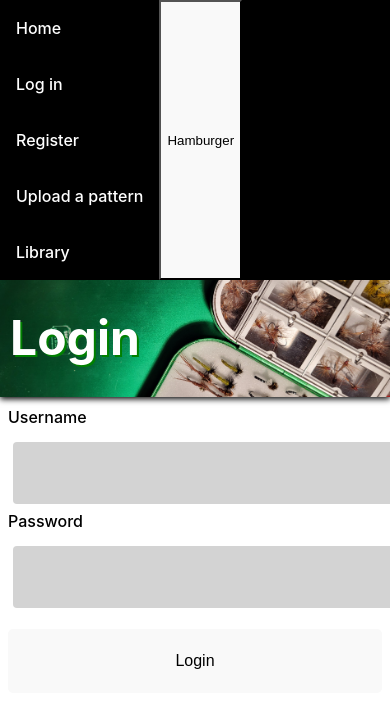
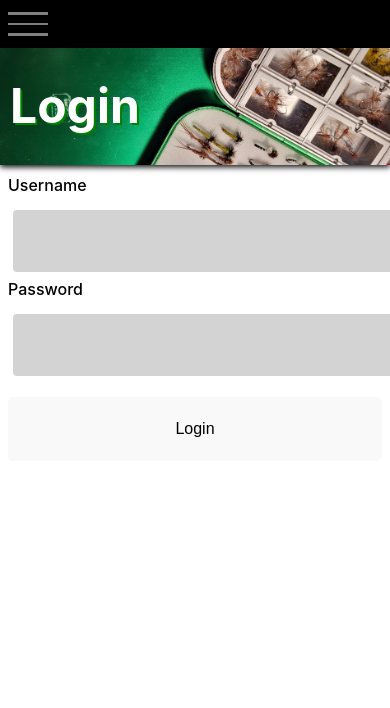
Before and after one commit to ikonenmk/FlyPatternLibrary, a React (Vite) app in the folder src/main/frontend/flylib/: page /login in a window 390 px wide. Shown: the top 708 px of the page. Built offline with nearby package versions, Linux system fonts and the light colour scheme.

Commit message:
hamburgarmeny klar

```diff
--- a/src/main/frontend/flylib/src/common/navBarTop.css
+++ b/src/main/frontend/flylib/src/common/navBarTop.css
@@ -4,14 +4,14 @@
     width: 100%;
     background-color: black;
 }
-.menu {
+.large-menu {
     background-color: black;
     display: flex;
     justify-content: space-between;
     align-items: center;
     height: 4em;
 }
-.menu ul {
+.large-menu ul {
     display: grid;
     grid-auto-flow: column;
     list-style-type: none;
@@ -24,14 +24,14 @@
 
 }
 
-.menu ul li {
+.large-menu ul li {
     height: 100%;
     display: flex;
     align-items: center;
 
 }
 
-.menu ul li a {
+.large-menu ul li a {
     color: white;
     text-align: center;
     padding: 16px;
@@ -41,16 +41,53 @@
     text-decoration: none;
 }
 
-.menu ul li a:hover {
+.large-menu ul li a:hover {
     background-color: white;
     color: black;
 }
 
 /* hamburger button and menu styling */
 .hamburgerButton {
+    background-color: black;
+    border: none;
+    display: none;
+    width: 3.5rem;
+    height: 3rem;
+    flex-direction: column;
+    justify-content: space-around;
+    align-items: center;
+    cursor: pointer;
+    padding: 0.5rem;
+}
+
+
+.hamburgerButton:hover .line {
+    background-color: grey;
+}
+
+.line {
+    background-color: white;
+    height: 0.15rem;
+    width: 100%;
+}
+
+
+.no-menu {
     display: none;
 }
-
+.hamburger-menu-container {
+    position: relative;
+}
+.hamburger-menu {
+    position: absolute;
+    top: 100%;
+    left: 0;
+    width: 50vw;
+    height: 100vh;
+    background-color: black;
+    display: none;
+    z-index: 10000;
+}
 .hamburger-menu ul {
     display: grid;
     grid-auto-flow: row;
@@ -60,9 +97,11 @@
     padding: 0;
     overflow: hidden;
     background-color: black;
+    width: 100%;
 }
 
 .hamburger-menu ul li {
+    width: 100%;
     height: 100%;
     display: flex;
     align-items: center;
@@ -74,17 +113,27 @@
     text-align: center;
     padding: 16px;
     height: 100%;
+    width: 100%;
     display: flex;
     align-items: center;
     text-decoration: none;
 }
 
+.hamburger-menu ul li a:hover {
+    background-color: white;
+    color: black;
+}
+
 @media screen and (max-width: 768px) {
-    .menu {
+    .large-menu {
         display: none;
     }
+    .hamburger-menu {
+        display: flex;
+    }
     .hamburgerButton {
-        display: block;
+        display: flex;
+
     }
     }
 
@@ -93,10 +142,10 @@
     .hamburgerButton {
         display: none;
     }
-    .menu {
+    .large-menu {
         display: flex;
     }
     .hamburger-menu {
-
+        display: none;
     }
 }
--- a/src/main/frontend/flylib/src/common/navBarTop.jsx
+++ b/src/main/frontend/flylib/src/common/navBarTop.jsx
@@ -8,11 +8,14 @@ export default function NavBarTop() {
     function toggleMenu() {
         setIsHamburgerMenuOpen(!isHamburgerMenuOpen);
     }
+    function menuItemClick() {
+        setIsHamburgerMenuOpen(false);
+    }
 
     return (
         <>
             <div className="menu-container">
-            <nav className="menu">
+                <nav className="large-menu">
                     <ul>
                         <li><NavLink to="/"> Home </NavLink></li>
                         <li><NavBarLoginButton/></li>
@@ -21,16 +24,24 @@ export default function NavBarTop() {
                         <li><NavLink to="/library"> Library </NavLink></li>
                     </ul>
                 </nav>
-            <nav className="hamburger-menu">
-                 <ul className={`${isHamburgerMenuOpen ? 'hamburger-' : ''}nav`}>
-                    <li><NavLink to="/"> Home </NavLink></li>
-                    <li><NavBarLoginButton/></li>
-                    <li><NavLink to="register"> Register </NavLink></li>
-                    <li><NavLink to="/create"> Upload a pattern </NavLink></li>
-                                <li><NavLink to="/library"> Library </NavLink></li>
+                <div className="hamburger-menu-container">
+                    <button className="hamburgerButton" onClick={toggleMenu}>
+                        <div className="line"></div>
+                        <div className="line"></div>
+                        <div className="line"></div>
+                    </button>
+                    <nav className={`${isHamburgerMenuOpen ? 'hamburger-' : 'no-'}menu`}>
+                        <ul>
+                            <li><NavLink to="/" onClick={menuItemClick}> Home </NavLink></li>
+                            <li onClick={menuItemClick}><NavBarLoginButton /></li>
+                            <li onClick={menuItemClick}><NavLink to="register"> Register </NavLink></li>
+                            <li onClick={menuItemClick}><NavLink to="/create"> Upload a pattern </NavLink></li>
+                            <li onClick={menuItemClick}><NavLink to="/library"> Library </NavLink></li>
                         </ul>
                     </nav>
-                <button className="hamburgerButton" onClick={toggleMenu}>Hamburger</button>
+                </div>
+
+
             </div>
         </>
     );
```
Lines whose indentation alone changed are shown as unchanged.
